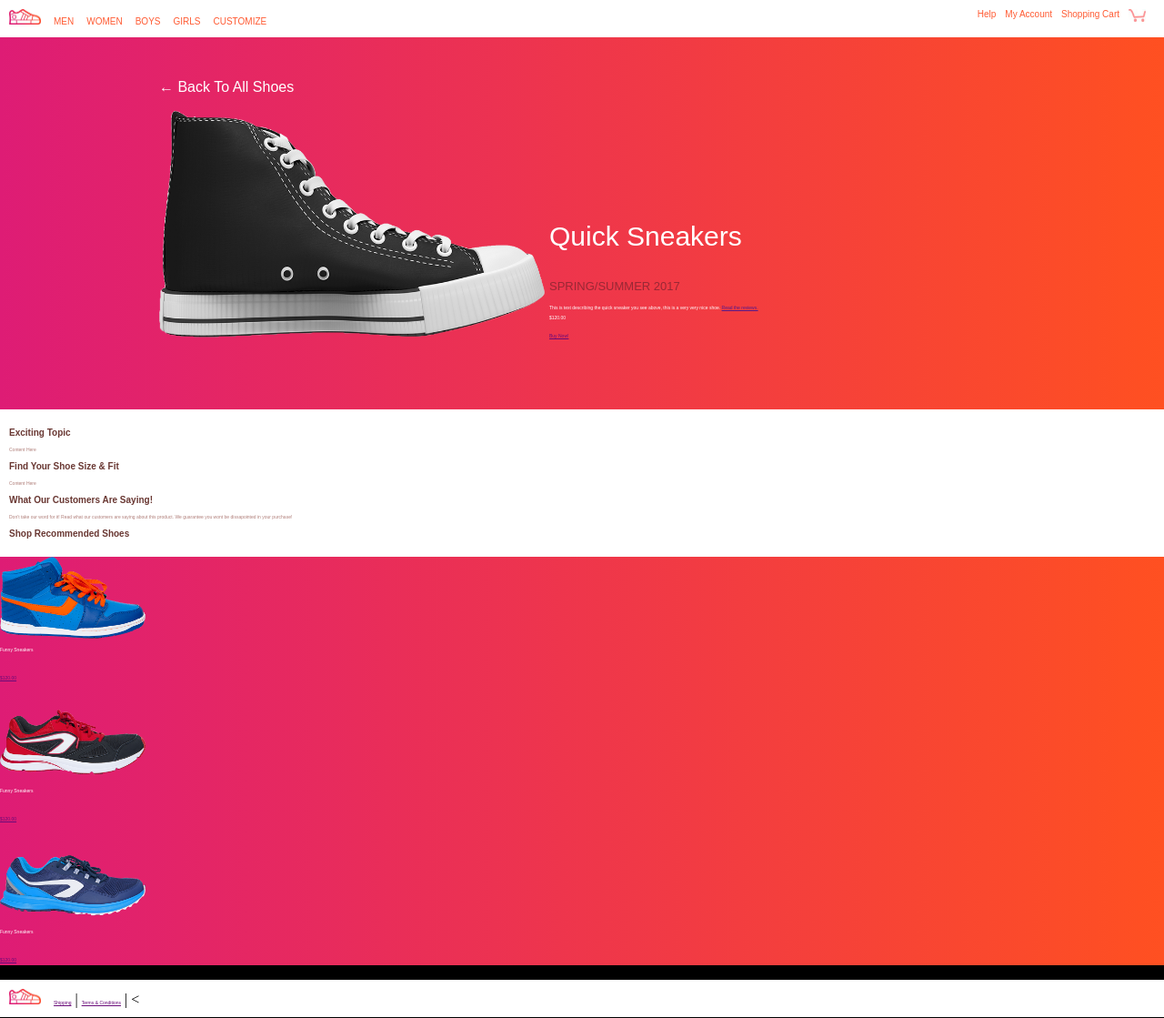
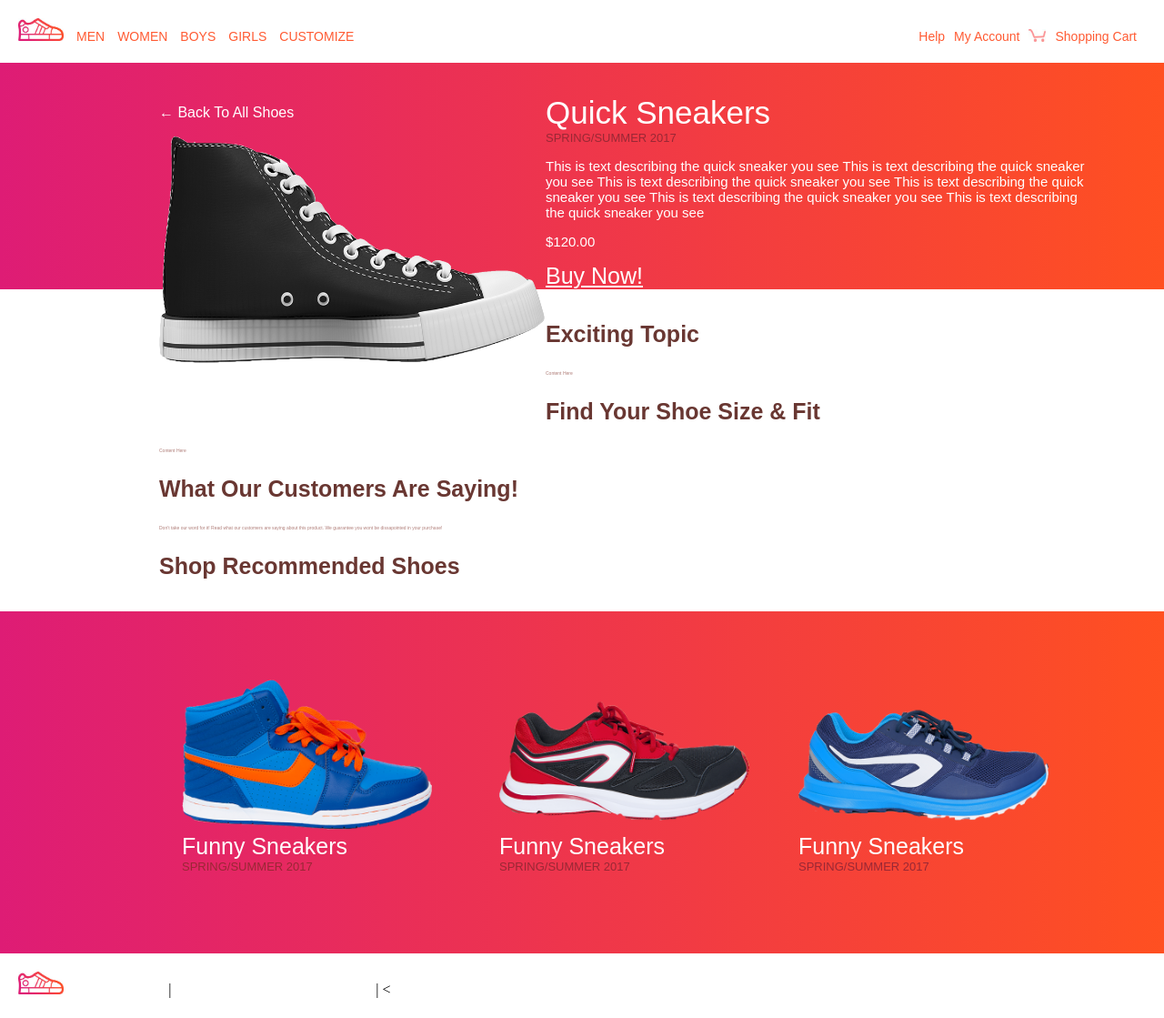
Before and after one commit to tommy6th/Homework, a plain HTML site: page index.html in a window 1280 px wide. Shown: the whole page at 91% size. Drawn offline with Linux system fonts and the light colour scheme.

Commit message:
Day 3 commit

```diff
--- a/index.html
+++ b/index.html
@@ -12,25 +12,25 @@
       <a class="top-bar" href="">BOYS</a>
       <a class="top-bar" href="">GIRLS</a>
       <a class="top-bar" href="">CUSTOMIZE</a>
+      <a class="right" href="">Shopping Cart</a>
       <img class="cart right" src="images/cart.jpg"/>
-      <a class="right" href="">Shopping Cart</a>
       <a class="right" href="">My Account</a>
       <a class="right" href="">Help</a>
     </div>
+
     <section class="orange">
       <div class="inline pad">
        <p class="back-shoes">&#8592; Back To All Shoes</p>
        <img class="size" src="images/shoe1.png"/>
       </div>
-      <div class="inline">
-       <p class="font">Quick Sneakers</p>
+        <p class="font inline">Quick Sneakers</p>
         <p class="under-text">SPRING/SUMMER 2017</p>
-       <p class="small-text">This is text describing the quick sneaker you see above, this is a very very nice shoe. <a href=""> Read the reviews.</a></p>
+        <p class="small-text text-pad"> This is text describing the quick sneaker you see This is text describing the quick sneaker you see This is text describing the quick sneaker you see This is text describing the quick sneaker you see This is text describing the quick sneaker you see This is text describing the quick sneaker you see</p>
         <p class="small-text">$120.00</p>
         <a href="" class="funny-price">Buy Now!</a>
-      </div>
+
     </section>
-    <div class="white">
+    <div class="mid-white">
       <p class="middle-text">Exciting Topic</p>
       <p class="middle-small">Content Here</p>
       <p class="middle-text">Find Your Shoe Size & Fit</p>
@@ -39,17 +39,23 @@
       <p class="middle-small">Don't take our word for it! Read what our customers are saying about this product. We guarantee you wont be dissapointed in your purchase!</p>
       <p class="middle-text">Shop Recommended Shoes</p>
     </div>
-    <div class="orange">
+    <section class="orange pad-low">
+      <div class="inline">
         <img class="size-set" src="images/shoe2.png"/>
-      <p class="small-text">Funny Sneakers</p>
-      <p><a href="" class="funny-price">$120.00</a></p>
+        <p class="funny-price">Funny Sneakers</p>
+        <p class="under-text">SPRING/SUMMER 2017</p>
+      </div>
+      <div class="inline pad-left">
         <img class="size-set" src="images/shoe3.png"/>
-      <p class="small-text">Funny Sneakers</p>
-      <p><a href="" class="funny-price">$120.00</a></p>
+        <p class="funny-price">Funny Sneakers</p>
+        <p class="under-text">SPRING/SUMMER 2017</p>
+      </div>
+      <div class="inline">
         <img class="size-set" src="images/shoe4.png"/>
-      <p class="small-text">Funny Sneakers</p>
-      <p><a href="" class="funny-price">$120.00</a></p>
+        <p class="funny-price">Funny Sneakers</p>
+        <p class="under-text">SPRING/SUMMER 2017</p>
       </div>
+    </section>
     <div class="white">
       <img class="logo" src="images/logo.jpg"/> <a class="funny-price" href="">Shipping</a> | <a class="funny-price" href="">Terms & Conditions</a> | <
     </div>
--- a/styles.css
+++ b/styles.css
@@ -5,12 +5,12 @@ body {
 
 .white {
   background-color: white;
-  padding: 10px;
+  padding: 20px;
 }
 
 .logo {
- height: 17px;
- width: 35px;
+ height: 25px;
+ width: 50px;
  padding-right: 10px;
 }
 
@@ -25,7 +25,16 @@ body {
   font-family: arial, sans-serif;
   padding-right: 10px;
   float: right;
-  font-size: 10px;
+  font-size: 14px;
+  padding-top: 12px;
+}
+
+.top-bar {
+  color: rgb(255, 90, 50);
+  text-decoration: none;
+  font-family: arial, sans-serif;
+  padding-right: 10px;
+  font-size: 14px;
 }
 
 .orange {
@@ -36,28 +45,31 @@ body {
 .size {
   height: 250px;
   width: 425px;
+  float: lef
 }
 
 .font {
-  font-size: 30px;
+  font-size: 35px;
   color: white;
   font-family: arial, sans-serif;
+  margin-bottom: 0px;
 }
 
 .under-text {
   font-size: 13px;
   color: rgb(153, 40, 53);
   font-family: arial, sans-serif;
+  margin-top: 0px
 }
 
 .small-text {
-  font-size: 5px;
+  font-size: 15px;
   color: white;
   font-family: arial, sans-serif;
 }
 
 .middle-text {
-  font-size: 10px;
+  font-size: 25px;
   font-family: arial, sans-serif;
   font-weight: bold;
   color: rgb(105, 55, 50)
@@ -70,16 +82,17 @@ body {
 }
 
 .size-set {
-  height: 90px;
-  width: 160px;
-  display: inline-block;
+  height: 165px;
+  width: 275px;
+  padding-right: 50px;
 }
 
 .funny-price {
-  font-size: 5px;
-  color: rgb(105, 10, 120);
+  font-size: 25px;
+  color: white;
   font-family: arial, sans-serif;
-  text-decoration: underline;
+  margin-top: 0px;
+  margin-bottom: 0px;
 }
 
 .margin {
@@ -90,25 +103,40 @@ body {
   display: inline-block;
 }
 
+.text-pad {
+  padding-right: 75px;
+}
+
 .pad {
   padding-left: 175px;
   padding-top: 30px;
   padding-bottom: 75px;
+  float: left;
 }
 
-.top-bar {
-  color: rgb(255, 90, 50);
-  text-decoration: none;
-  font-family: arial, sans-serif;
-  padding-right: 10px;
-  font-size: 10px;
+.pad-low {
+  padding-top: 75px;
+  padding-left: 200px;
+  padding-bottom: 75px;
+}
+
+.pad-left {
+  padding-left: 20px;
 }
 
 a:hover {
-  color: rgb(153, 40, 53);
+  color: rgb(181, 48, 10);
+  border-bottom: 2px solid rgb(250, 190, 190);
 }
 
 .back-shoes {
   font-family: arial, sans-serif;
   color: white;
 }
+
+.mid-white {
+  background-color: white;
+  padding-left: 175px;
+  padding-top: 10px;
+  padding-bottom: 10px;
+}
```
Lines whose indentation alone changed are shown as unchanged.
